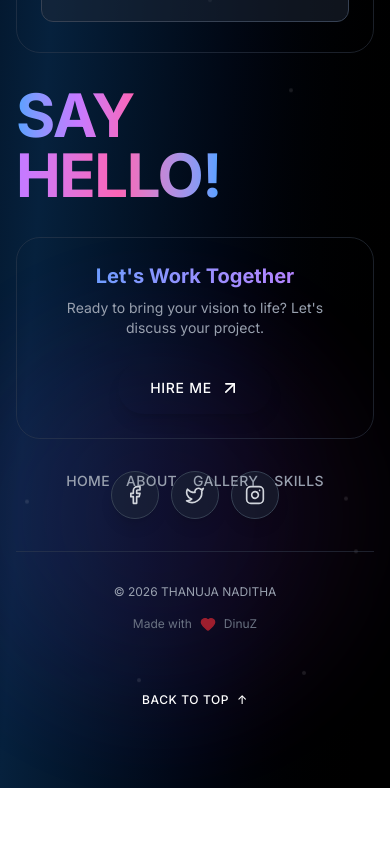
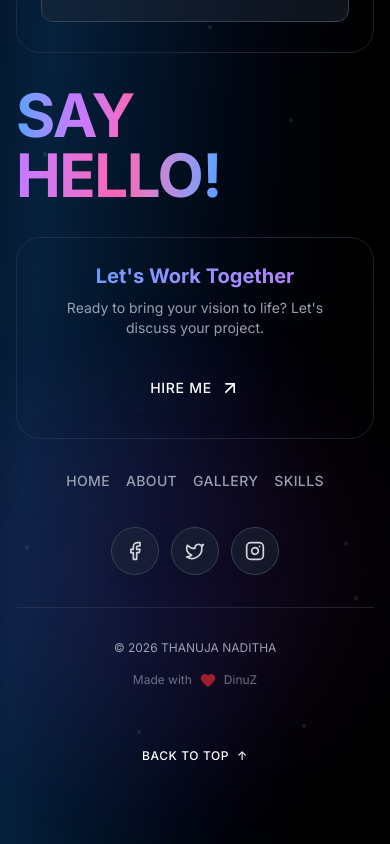
Before and after one commit to DinuZka/portfolio-thanuja, a React (Vite) app: page / in a window 390 px wide. Shown: the part 5116-5960 px from the top of the page. Before the commit the page ends 5904 px from the top, so only its background shows below. Built offline with nearby package versions, Linux system fonts and the light colour scheme.

Commit message:
optimize 4

```diff
--- a/src/pages/Contact.jsx
+++ b/src/pages/Contact.jsx
@@ -283,7 +283,7 @@ export default function Contact() {
             </nav>
 
             {/* Social Icons */}
-            <div className="flex items-center w-full justify-center md:justify-end gap-3 sm:gap-4">
+            <div className="flex items-center w-full justify-center md:justify-end gap-3 sm:gap-4 mt-14 md:mt-0">
               {socialLinks.map((social, index) => (
                 <a
                   key={social.label}
```
